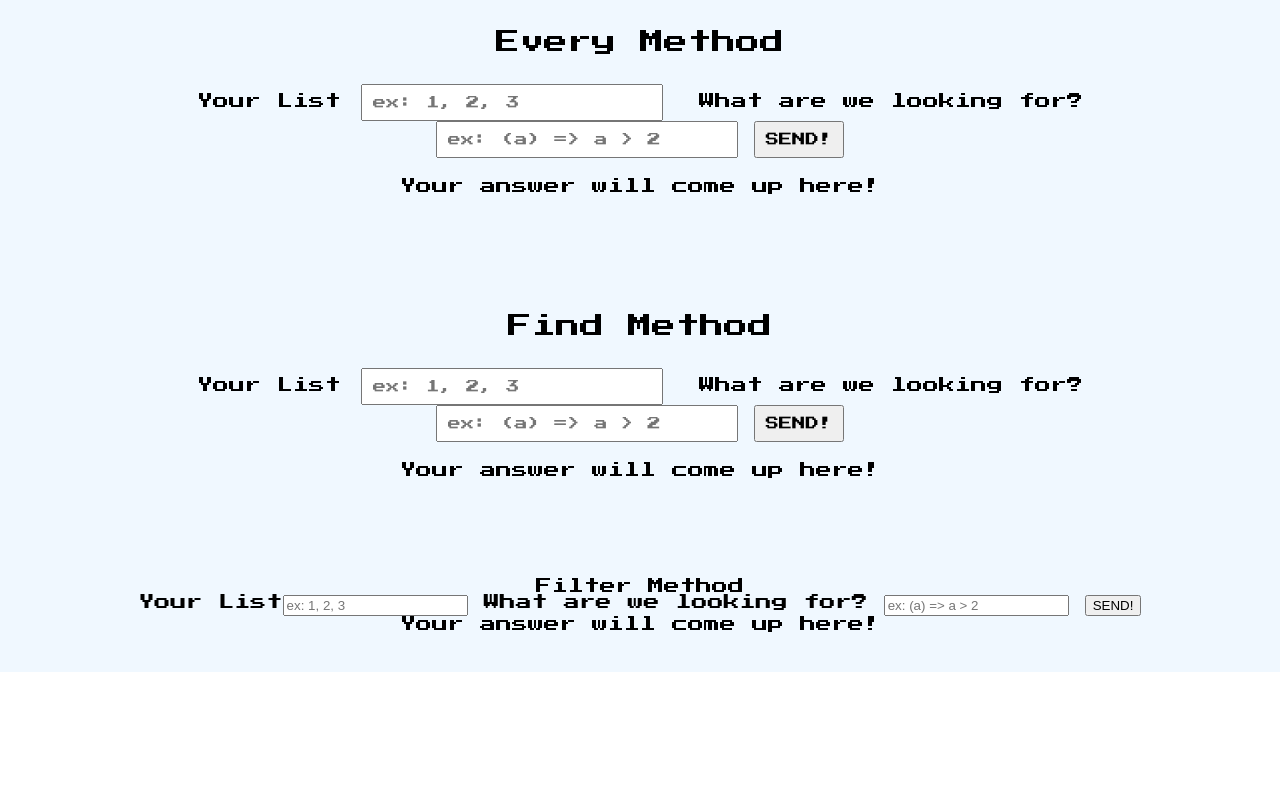
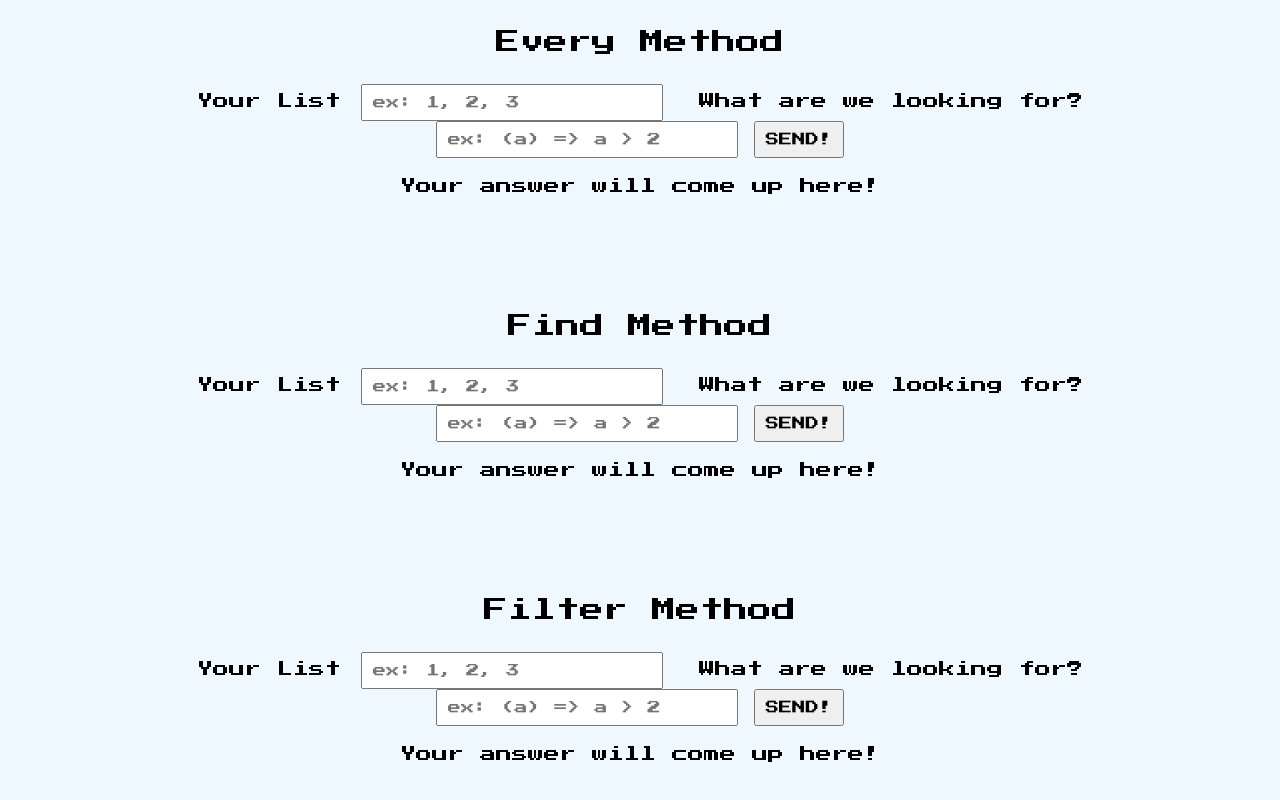
Before and after one commit to marzboi/202304-w2ch5-marco-fratini, a website with bundled scripts: page index.html in a window 1280 px wide. Shown: the part 1794-2594 px from the top of the page. Before the commit the page ends 2466 px from the top, so only its background shows below. Built offline with nearby package versions, Linux system fonts and the light colour scheme.

Commit message:
Add new filter styles

```diff
--- a/sass/styles.scss
+++ b/sass/styles.scss
@@ -280,4 +280,40 @@ main {
       }
     }
   }
+
+  .filter-container {
+    h3 {
+      padding: 20px;
+      font-size: rem(24);
+      margin-bottom: 10px;
+    }
+    label {
+      padding: 20px;
+    }
+    input {
+      font-family: inherit;
+      padding: 10px;
+    }
+
+    button {
+      font-family: inherit;
+      padding: 10px;
+    }
+
+    div {
+      p {
+        padding: 20px;
+        font-size: rem(16);
+      }
+      ol {
+        display: flex;
+        justify-content: center;
+        li {
+          padding-left: 20px;
+          padding-bottom: 10px;
+          font-size: rem(16);
+        }
+      }
+    }
+  }
 }
```
Also changed, not shown: styles.css, 1 other file.
